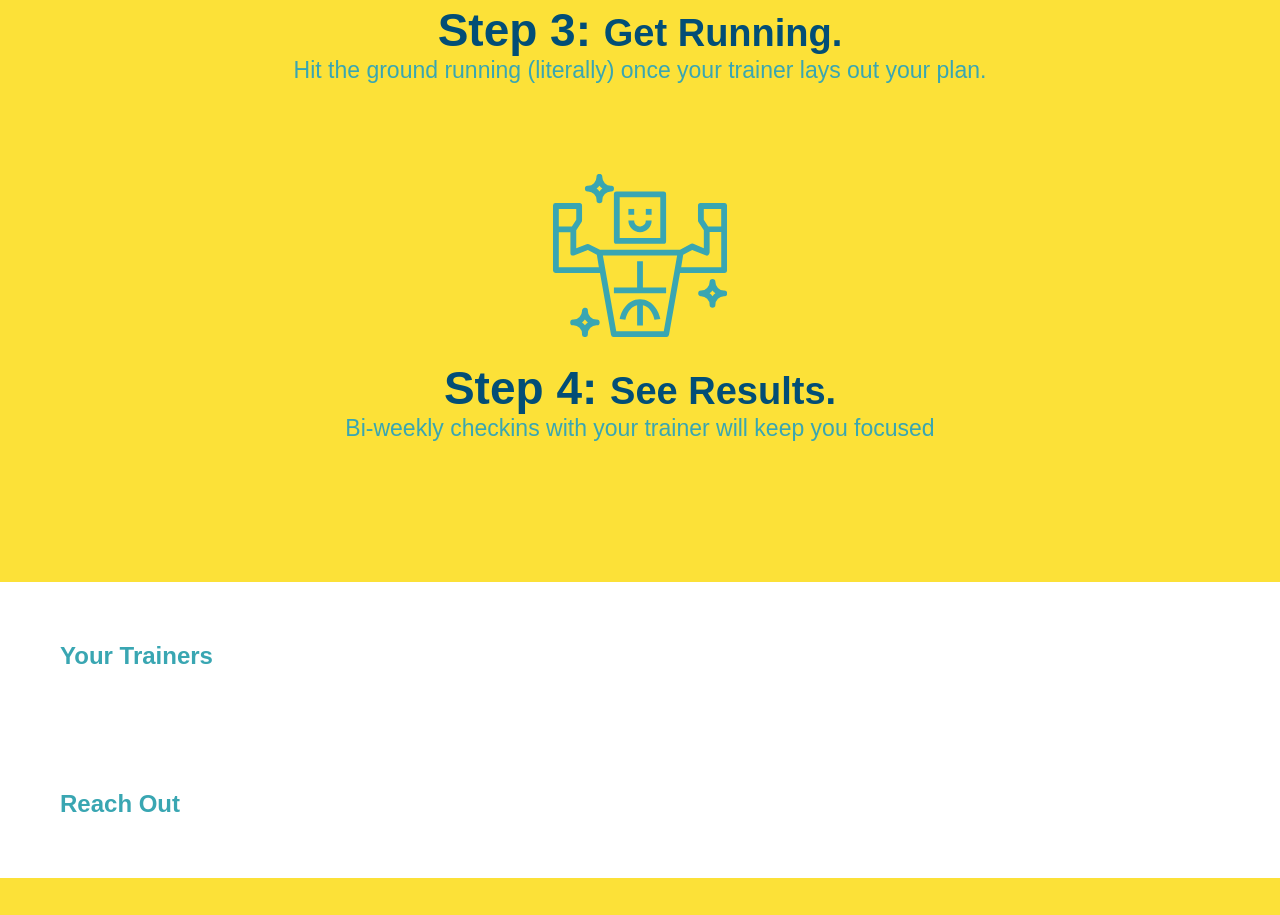
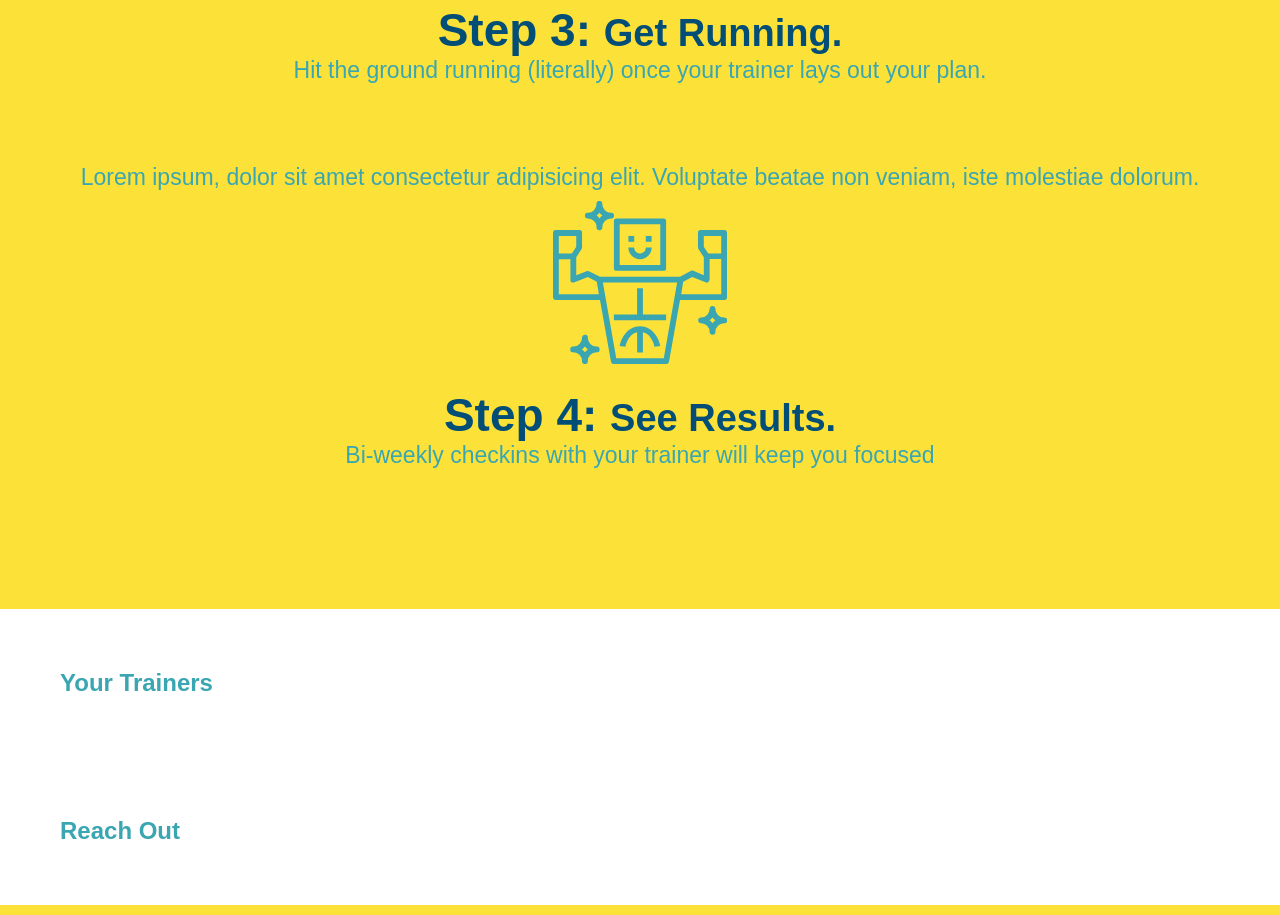
Before and after one commit to BryceStockman/run-buddy, a plain HTML site: page index.html in a window 1280 px wide. Shown: the part 2148-3063 px from the top of the page. Drawn offline with Linux system fonts and the light colour scheme.

Commit message:
testing git

```diff
--- a/index.html
+++ b/index.html
@@ -124,6 +124,11 @@
         </p>
       </div>
 
+      <p>
+        Lorem ipsum, dolor sit amet consectetur adipisicing elit. Voluptate
+        beatae non veniam, iste molestiae dolorum.
+      </p>
+
       <div>
         <img src="./assets/images/step-4.svg" alt="" />
         <h3>Step 4: <span>See Results.</span></h3>
```
